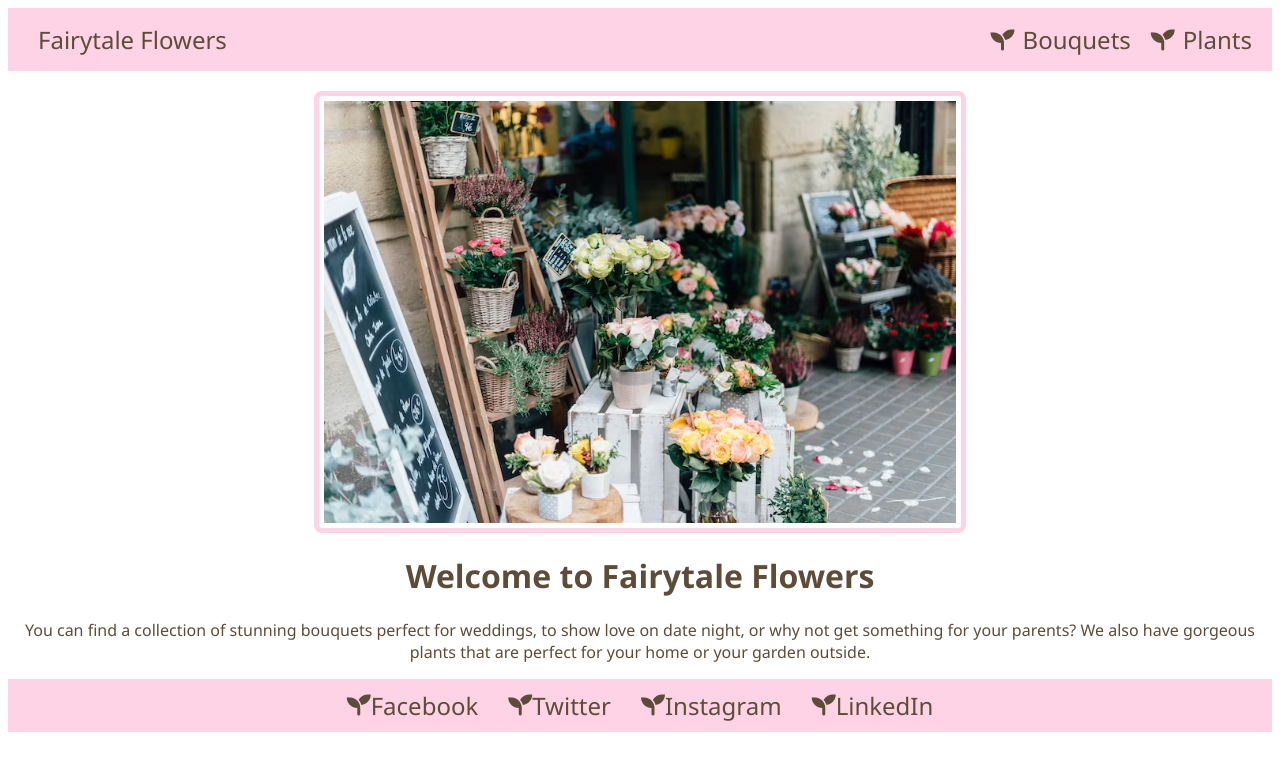
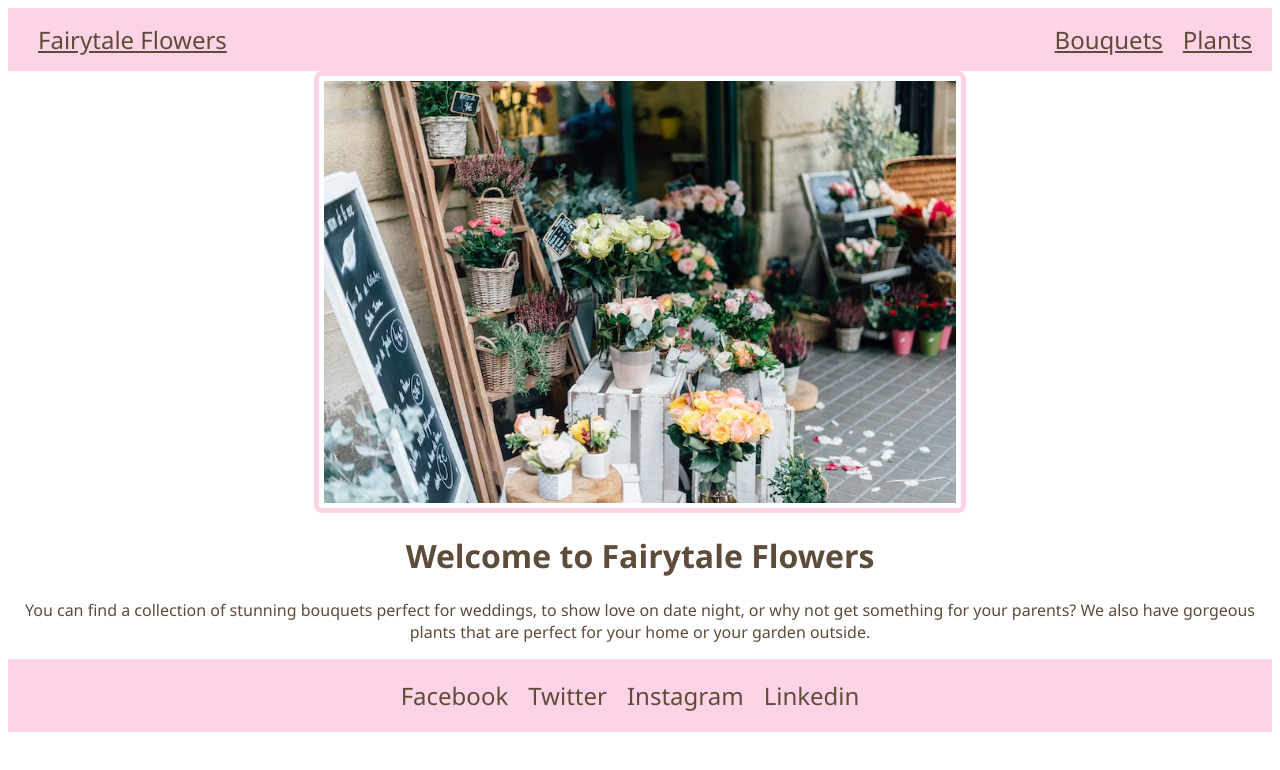
Before and after one commit to ChanelAl/1st_website, a plain HTML site: page index.html in a window 1280 px wide. Drawn offline with Linux system fonts and the light colour scheme.

Commit message:
new update of the site

```diff
--- a/index.html
+++ b/index.html
@@ -5,16 +5,15 @@
     <meta name="viewport" content="width=device-width, initial-scale=1.0">
     <title>Fairytale Flowers</title>
     <link rel="stylesheet" href="style.css">
-    <!-- Font Awesome CDN -->
-    <link rel="stylesheet" href="https://cdnjs.cloudflare.com/ajax/libs/font-awesome/6.0.0-beta3/css/all.min.css">
+
 </head>
 <body>
     <div>
         <nav class="navbutton">
-            <a href="index.html" class="brand">Fairytale Flowers</a>
+            <a href="Bouquets.html" class="brand">Fairytale Flowers</a>
             <div class="nav-links">
-                <a href="Bouqets.html"><i class="fas fa-seedling"></i> Bouquets</a>
-                <a href="Plants.html"><i class="fas fa-seedling"></i> Plants</a>
+                <a href="Bouqets.html">Bouquets</a>
+                <a href="Plants.html">Plants</a>
             </div>
         </nav>
     </div>
@@ -25,10 +24,10 @@
 
     <footer>
         <ul class="footer-links">
-            <li><a href="/"><i class="fas fa-seedling"></i> Facebook</a></li>
-            <li><a href="/"><i class="fas fa-seedling"></i> Twitter</a></li>
-            <li><a href="/"><i class="fas fa-seedling"></i> Instagram</a></li>
-            <li><a href="/"><i class="fas fa-seedling"></i> LinkedIn</a></li>
+            <li><a href="https://www.facebook.com" target="_blank">Facebook</a></li>
+            <li><a href="https://x.com/?lang=en" target="_blank">Twitter</a></li>
+            <li><a href="https://www.instagram.com" target="_blank">Instagram</a></li>
+            <li><a href="https://uk.linkedin.com" target="_blank">Linkedin</a></li>
         </ul>
     </footer>
 </body>
--- a/style.css
+++ b/style.css
@@ -1,29 +1,17 @@
-/* Navigation Button Styles */
+
 .navbutton {
     display: flex;
     justify-content: space-between;
     align-items: center;
-    background-color: #ffd3e6; /* Lighter pink background */
+    background-color: #ffd3e6;
     padding: 10px 20px;
-    animation: slideInDown 1s ease-out; /* Slide in animation */
-}
-
-@keyframes slideInDown {
-    from {
-        transform: translateY(-100%);
-        opacity: 0;
-    }
-    to {
-        transform: translateY(0);
-        opacity: 1;
-    }
+    animation: slideInDown ease-out;
 }
 
 .navbutton .brand {
-    color: #5d4c39; /* Light brown text */
-    background-color: #ffd3e6; /* Lighter pink */
-    text-decoration: none;
-    font-size: 24px; /* Increased font size */
+    color: #5d4c39;
+    background-color: #ffd3e6;
+    font-size: 24px;
     padding: 5px 10px;
     border-radius: 5px;
     display: flex;
@@ -35,40 +23,37 @@
 }
 
 .navbutton .nav-links a {
-    color: #5d4c39; /* Light brown text */
-    text-decoration: none;
-    font-size: 24px; /* Increased font size */
+    color: #5d4c39;
+    font-size: 24px;
     margin-left: 20px;
     display: flex;
     align-items: center;
-    transition: color 0.3s ease;
 }
 
 .navbutton .nav-links a i {
-    margin-right: 8px; /* Space between icon and text */
+    margin-right: 8px;
 }
 
 .navbutton .nav-links a:hover {
     text-decoration: underline;
-    color: #8c6239; /* Slightly darker brown */
+    color: #8c6239;
 }
 
 /* Text Alignment */
 body, h1, p {
     text-align: center;
-    font-family: 'Segoe UI', Tahoma, Geneva, Verdana, sans-serif; /* Elegant font */
-    color: #5d4c39; /* Light brown text */
+    font-family: 'Segoe UI', Tahoma, Geneva, Verdana, sans-serif;
+    color: #5d4c39;
 }
 
 img {
     display: block;
     margin: 0 auto;
-    border: 5px solid #ffd3e6; /* Lighter pink border */
-    padding: 5px; /* Add padding for border space */
-    border-radius: 8px; /* Rounded border */
+    border: 5px solid #ffd3e6;
+    padding: 5px;
+    border-radius: 8px;
 }
 
-/* Plant Container Styles */
 .plant-container {
     display: flex;
     justify-content: center;
@@ -81,38 +66,31 @@ img {
     text-align: center;
     padding: 15px;
     border-radius: 8px;
-    box-shadow: 0 0 10px rgba(0, 0, 0, 0.1);
     width: 250px;
     transition: transform 0.3s ease, box-shadow 0.3s ease;
 }
 
-.plants:hover {
-    transform: scale(1.05);
-    box-shadow: 0 0 20px rgba(0, 0, 0, 0.2);
-}
-
 .plants img {
-    width: 200px; /* Medium size for plant images */
+    width: 200px;
     height: auto;
     display: block;
     margin: 0 auto 10px;
-    border-radius: 8px; /* Rounded border */
-    border: 5px solid #ffd3e6; /* Lighter pink border */
-    padding: 5px; /* Add padding for border space */
+    border-radius: 8px;
+    border: 5px solid #ffd3e6;
+    padding: 5px;
 }
 
 .plants h2 {
     margin: 10px 0 5px;
-    color: #5d4c39; /* Light brown text */
+    color: #5d4c39;
 }
 
 .plants p {
     margin: 0;
     font-weight: bold;
-    color: #888; /* Lighter text */
+    color: #888;
 }
 
-/* Bouquet Container Styles */
 .bouquet-container {
     display: flex;
     justify-content: center;
@@ -124,12 +102,6 @@ img {
     text-align: center;
     flex: 1;
     max-width: 300px;
-    transition: transform 0.3s ease, box-shadow 0.3s ease;
-}
-
-.bouquet:hover {
-    transform: scale(1.05);
-    box-shadow: 0 0 20px rgba(0, 0, 0, 0.2);
 }
 
 .bouquet img {
@@ -137,24 +109,11 @@ img {
     height: auto;
 }
 
-/* Footer Styles */
 footer {
-    background-color: #ffd3e6; /* Lighter pink */
-    color: #5d4c39; /* Light brown text */
+    background-color: #ffd3e6;
+    color: #5d4c39;
     text-align: center;
-    padding: 10px 0;
-    animation: slideInUp 1s ease-out; /* Slide in animation */
-}
-
-@keyframes slideInUp {
-    from {
-        transform: translateY(100%);
-        opacity: 0;
-    }
-    to {
-        transform: translateY(0);
-        opacity: 1;
-    }
+    padding: 20px 0;
 }
 
 .footer-links {
@@ -165,31 +124,15 @@ footer {
     justify-content: center;
 }
 
-.footer-links li {
-    margin: 0 15px;
-}
-
 .footer-links a {
-    color: #5d4c39; /* Light brown text */
+    color: #5d4c39;
     text-decoration: none;
     font-size: 24px;
-    display: flex;
-    align-items: center;
     transition: color 0.3s ease;
+    margin-right: 20px;
 }
 
 .footer-links a:hover {
     text-decoration: underline;
-    color: #8c6239; /* Slightly darker brown */
+    color: #8c6239;
 }
-
-/* Main Image Styles */
-#mainpic {
-    margin-top: 20px;
-}
-
-/* Brand Styles */
-.brand {
-    color: #ffd3e6; /* Lighter pink */
-    background-color: #5d4c39; /* Dark brown background */
-}
```
Also changed, not shown: Bouqets.html (+6 -8 lines), Plants.html (+8 -10 lines).
